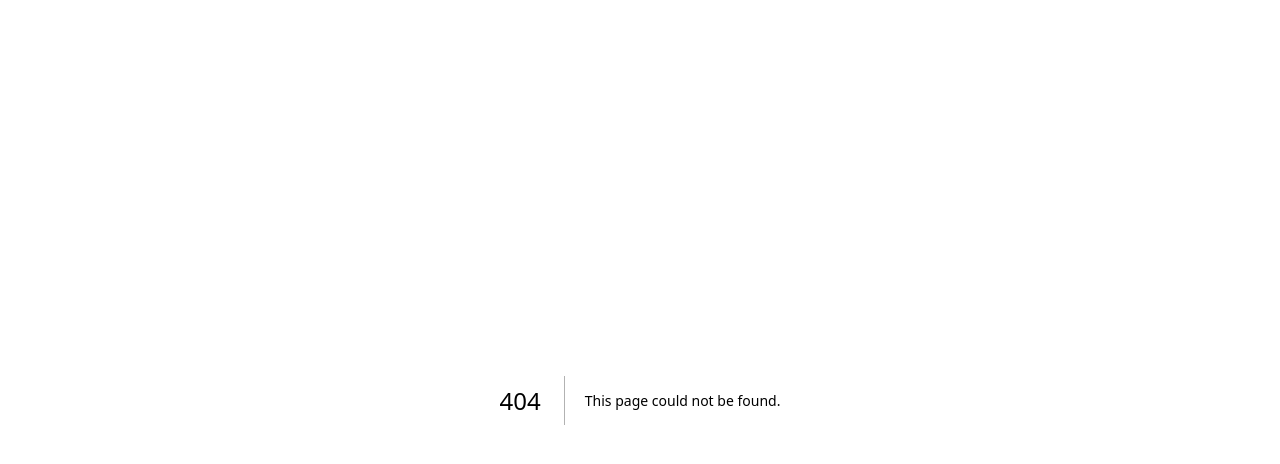
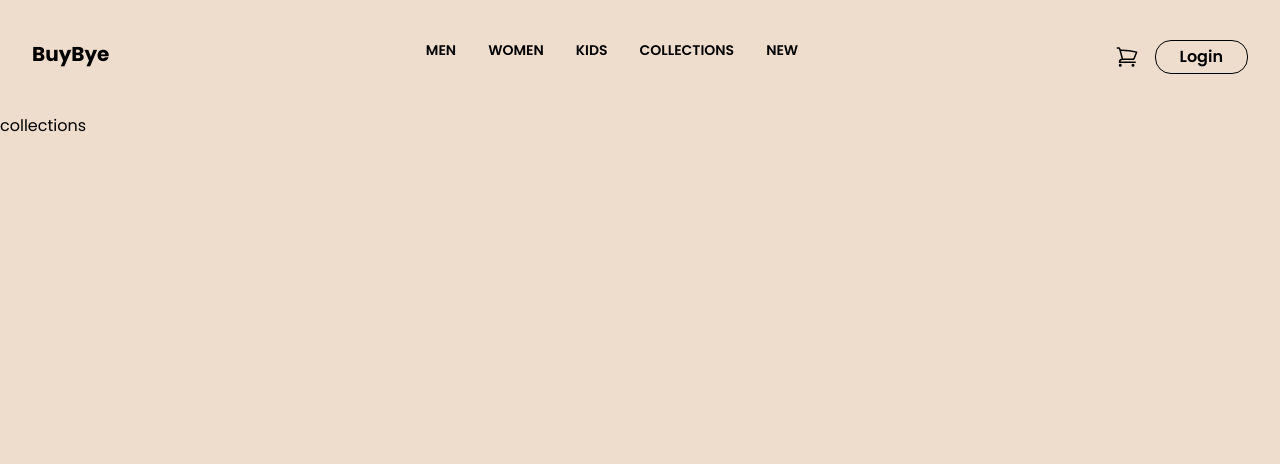
Before and after one commit to danielp1218/HackTheValley2024, a Next.js app: page /collections in a window 1280 px wide. Before the commit this address had no page. Shown: the top 464 px of the page. Built offline with nearby package versions, Linux system fonts and the light colour scheme.

Commit message:
Navbar + File structure

```diff
--- /dev/null
+++ b/src/app/(pages)/collections/page.tsx
@@ -0,0 +1,5 @@
+import React from "react";
+
+export default function Collections() {
+  return <div>collections</div>;
+}
--- /dev/null
+++ b/src/app/(pages)/kids/page.tsx
@@ -0,0 +1,5 @@
+import React from "react";
+
+export default function Kids() {
+  return <div>kids</div>;
+}
--- /dev/null
+++ b/src/app/(pages)/login/page.tsx
@@ -0,0 +1,5 @@
+import React from "react";
+
+export default function Login() {
+  return <div>login</div>;
+}
--- /dev/null
+++ b/src/app/(pages)/men/page.tsx
@@ -0,0 +1,5 @@
+import React from "react";
+
+export default function Men() {
+  return <div>men</div>;
+}
--- /dev/null
+++ b/src/app/(pages)/new/page.tsx
@@ -0,0 +1,5 @@
+import React from "react";
+
+export default function New() {
+  return <div>new</div>;
+}
--- /dev/null
+++ b/src/app/(pages)/shoppingcart/page.tsx
@@ -0,0 +1,5 @@
+import React from "react";
+
+export default function Shoppingcart() {
+  return <div>Shoppingcart</div>;
+}
--- /dev/null
+++ b/src/app/(pages)/women/page.tsx
@@ -0,0 +1,5 @@
+import React from "react";
+
+export default function Women() {
+  return <div>women</div>;
+}
--- /dev/null
+++ b/src/app/components/navbar.tsx
@@ -0,0 +1,49 @@
+import React from "react";
+
+export default function Navbar() {
+  return (
+    <header className="px-8 py-10">
+      <div className="flex flex-row justify-between w-full">
+        <div className="flex">
+          <a href="/" className="font-bold text-xl">
+            BuyBye
+          </a>
+        </div>
+
+        <div className="flex space-x-8 font-semibold text-sm">
+          <a href="/men">MEN</a>
+          <a href="/women">WOMEN</a>
+          <a href="/kids">KIDS</a>
+          <a href="/collections">COLLECTIONS</a>
+          <a href="/new">NEW</a>
+        </div>
+
+        <div className="flex items-center space-x-4">
+          <a href="/shoppingcart">
+            <svg
+              xmlns="http://www.w3.org/2000/svg"
+              fill="none"
+              viewBox="0 0 24 24"
+              strokeWidth={1.5}
+              stroke="currentColor"
+              className="size-6"
+            >
+              <path
+                strokeLinecap="round"
+                strokeLinejoin="round"
+                d="M2.25 3h1.386c.51 0 .955.343 1.087.835l.383 1.437M7.5 14.25a3 3 0 0 0-3 3h15.75m-12.75-3h11.218c1.121-2.3 2.1-4.684 2.924-7.138a60.114 60.114 0 0 0-16.536-1.84M7.5 14.25 5.106 5.272M6 20.25a.75.75 0 1 1-1.5 0 .75.75 0 0 1 1.5 0Zm12.75 0a.75.75 0 1 1-1.5 0 .75.75 0 0 1 1.5 0Z"
+              />
+            </svg>
+          </a>
+
+          <a
+            className="rounded-2xl font-semibold border border-black px-6 py-1"
+            href="/login"
+          >
+            Login
+          </a>
+        </div>
+      </div>
+    </header>
+  );
+}
--- a/src/app/globals.css
+++ b/src/app/globals.css
@@ -1,23 +1,12 @@
+@import url('https://fonts.googleapis.com/css2?family=Poppins:ital,wght@0,100;0,200;0,300;0,400;0,500;0,600;0,700;0,800;0,900;1,100;1,200;1,300;1,400;1,500;1,600;1,700;1,800;1,900&display=swap');
+
 @tailwind base;
 @tailwind components;
 @tailwind utilities;
 
-:root {
-  --background: #ffffff;
-  --foreground: #171717;
-}
-
-@media (prefers-color-scheme: dark) {
-  :root {
-    --background: #0a0a0a;
-    --foreground: #ededed;
-  }
-}
-
 body {
-  color: var(--foreground);
-  background: var(--background);
-  font-family: Arial, Helvetica, sans-serif;
+  font-family: 'Poppins', sans-serif;
+  background-color: #EEDDCC;
 }
 
 @layer utilities {
--- a/src/app/layout.tsx
+++ b/src/app/layout.tsx
@@ -1,17 +1,6 @@
 import type { Metadata } from "next";
-import localFont from "next/font/local";
+import Navbar from "./components/navbar";
 import "./globals.css";
-
-const geistSans = localFont({
-  src: "./fonts/GeistVF.woff",
-  variable: "--font-geist-sans",
-  weight: "100 900",
-});
-const geistMono = localFont({
-  src: "./fonts/GeistMonoVF.woff",
-  variable: "--font-geist-mono",
-  weight: "100 900",
-});
 
 export const metadata: Metadata = {
   title: "Create Next App",
@@ -25,9 +14,8 @@ export default function RootLayout({
 }>) {
   return (
     <html lang="en">
-      <body
-        className={`${geistSans.variable} ${geistMono.variable} antialiased`}
-      >
+      <body>
+        <Navbar />
         {children}
       </body>
     </html>
--- a/src/app/page.tsx
+++ b/src/app/page.tsx
@@ -2,100 +2,8 @@ import Image from "next/image";
 
 export default function Home() {
   return (
-    <div className="grid grid-rows-[20px_1fr_20px] items-center justify-items-center min-h-screen p-8 pb-20 gap-16 sm:p-20 font-[family-name:var(--font-geist-sans)]">
-      <main className="flex flex-col gap-8 row-start-2 items-center sm:items-start">
-        <Image
-          className="dark:invert"
-          src="https://nextjs.org/icons/next.svg"
-          alt="Next.js logo"
-          width={180}
-          height={38}
-          priority
-        />
-        <ol className="list-inside list-decimal text-sm text-center sm:text-left font-[family-name:var(--font-geist-mono)]">
-          <li className="mb-2">
-            Get started by editing{" "}
-            <code className="bg-black/[.05] dark:bg-white/[.06] px-1 py-0.5 rounded font-semibold">
-              src/app/page.tsx
-            </code>
-            .
-          </li>
-          <li>Save and see your changes instantly.</li>
-        </ol>
-
-        <div className="flex gap-4 items-center flex-col sm:flex-row">
-          <a
-            className="rounded-full border border-solid border-transparent transition-colors flex items-center justify-center bg-foreground text-background gap-2 hover:bg-[#383838] dark:hover:bg-[#ccc] text-sm sm:text-base h-10 sm:h-12 px-4 sm:px-5"
-            href="https://vercel.com/new?utm_source=create-next-app&utm_medium=appdir-template-tw&utm_campaign=create-next-app"
-            target="_blank"
-            rel="noopener noreferrer"
-          >
-            <Image
-              className="dark:invert"
-              src="https://nextjs.org/icons/vercel.svg"
-              alt="Vercel logomark"
-              width={20}
-              height={20}
-            />
-            Deploy now
-          </a>
-          <a
-            className="rounded-full border border-solid border-black/[.08] dark:border-white/[.145] transition-colors flex items-center justify-center hover:bg-[#f2f2f2] dark:hover:bg-[#1a1a1a] hover:border-transparent text-sm sm:text-base h-10 sm:h-12 px-4 sm:px-5 sm:min-w-44"
-            href="https://nextjs.org/docs?utm_source=create-next-app&utm_medium=appdir-template-tw&utm_campaign=create-next-app"
-            target="_blank"
-            rel="noopener noreferrer"
-          >
-            Read our docs
-          </a>
-        </div>
-      </main>
-      <footer className="row-start-3 flex gap-6 flex-wrap items-center justify-center">
-        <a
-          className="flex items-center gap-2 hover:underline hover:underline-offset-4"
-          href="https://nextjs.org/learn?utm_source=create-next-app&utm_medium=appdir-template-tw&utm_campaign=create-next-app"
-          target="_blank"
-          rel="noopener noreferrer"
-        >
-          <Image
-            aria-hidden
-            src="https://nextjs.org/icons/file.svg"
-            alt="File icon"
-            width={16}
-            height={16}
-          />
-          Learn
-        </a>
-        <a
-          className="flex items-center gap-2 hover:underline hover:underline-offset-4"
-          href="https://vercel.com/templates?framework=next.js&utm_source=create-next-app&utm_medium=appdir-template-tw&utm_campaign=create-next-app"
-          target="_blank"
-          rel="noopener noreferrer"
-        >
-          <Image
-            aria-hidden
-            src="https://nextjs.org/icons/window.svg"
-            alt="Window icon"
-            width={16}
-            height={16}
-          />
-          Examples
-        </a>
-        <a
-          className="flex items-center gap-2 hover:underline hover:underline-offset-4"
-          href="https://nextjs.org?utm_source=create-next-app&utm_medium=appdir-template-tw&utm_campaign=create-next-app"
-          target="_blank"
-          rel="noopener noreferrer"
-        >
-          <Image
-            aria-hidden
-            src="https://nextjs.org/icons/globe.svg"
-            alt="Globe icon"
-            width={16}
-            height={16}
-          />
-          Go to nextjs.org →
-        </a>
-      </footer>
+    <div>
+      <div>Home Page</div>
     </div>
   );
 }
--- a/tailwind.config.ts
+++ b/tailwind.config.ts
@@ -12,6 +12,10 @@ const config: Config = {
         background: "var(--background)",
         foreground: "var(--foreground)",
       },
+
+      fontFamily: {
+        poppins: ['Poppins', 'sans-serif'],
+      }
     },
   },
   plugins: [],
```
